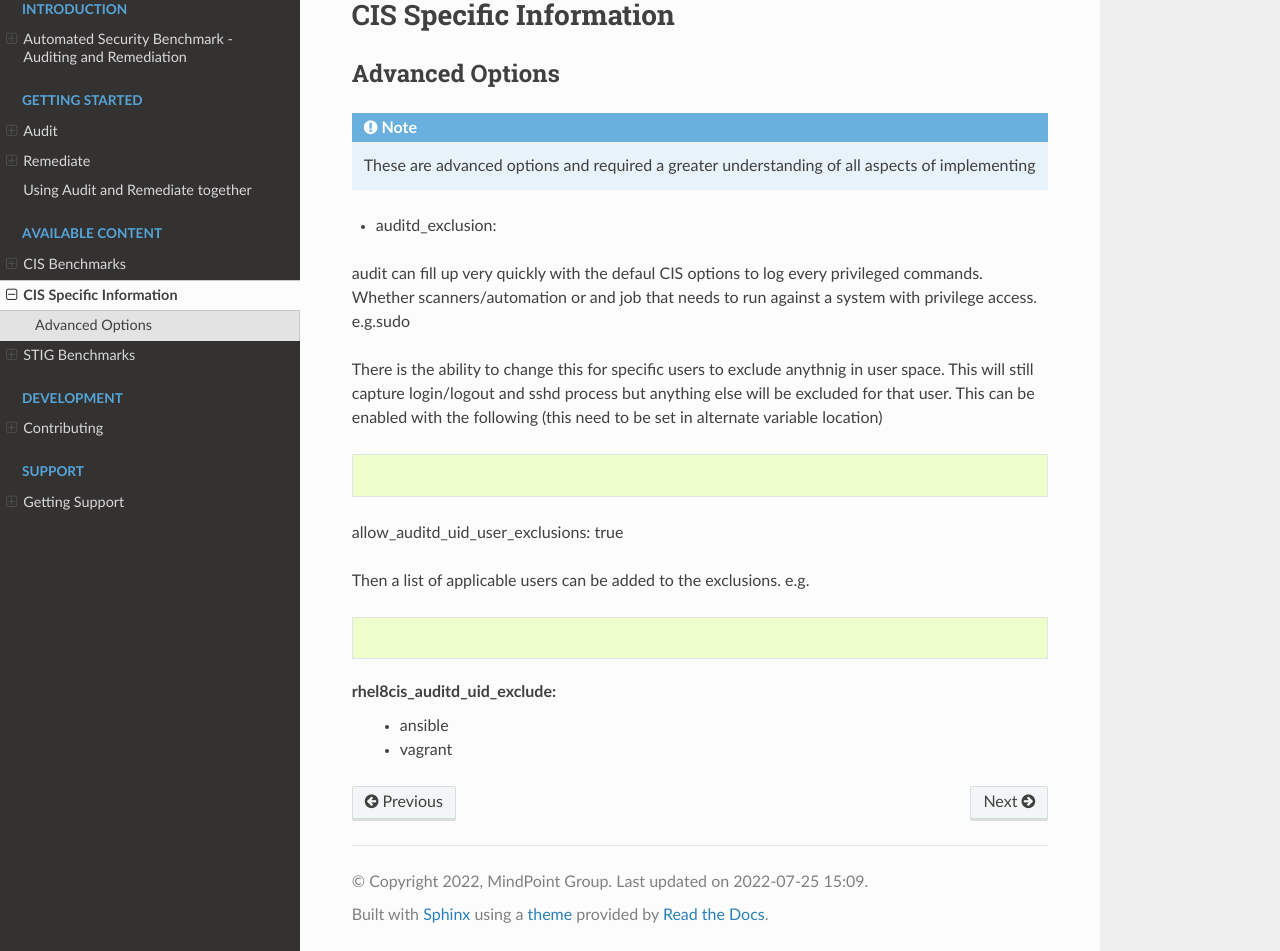
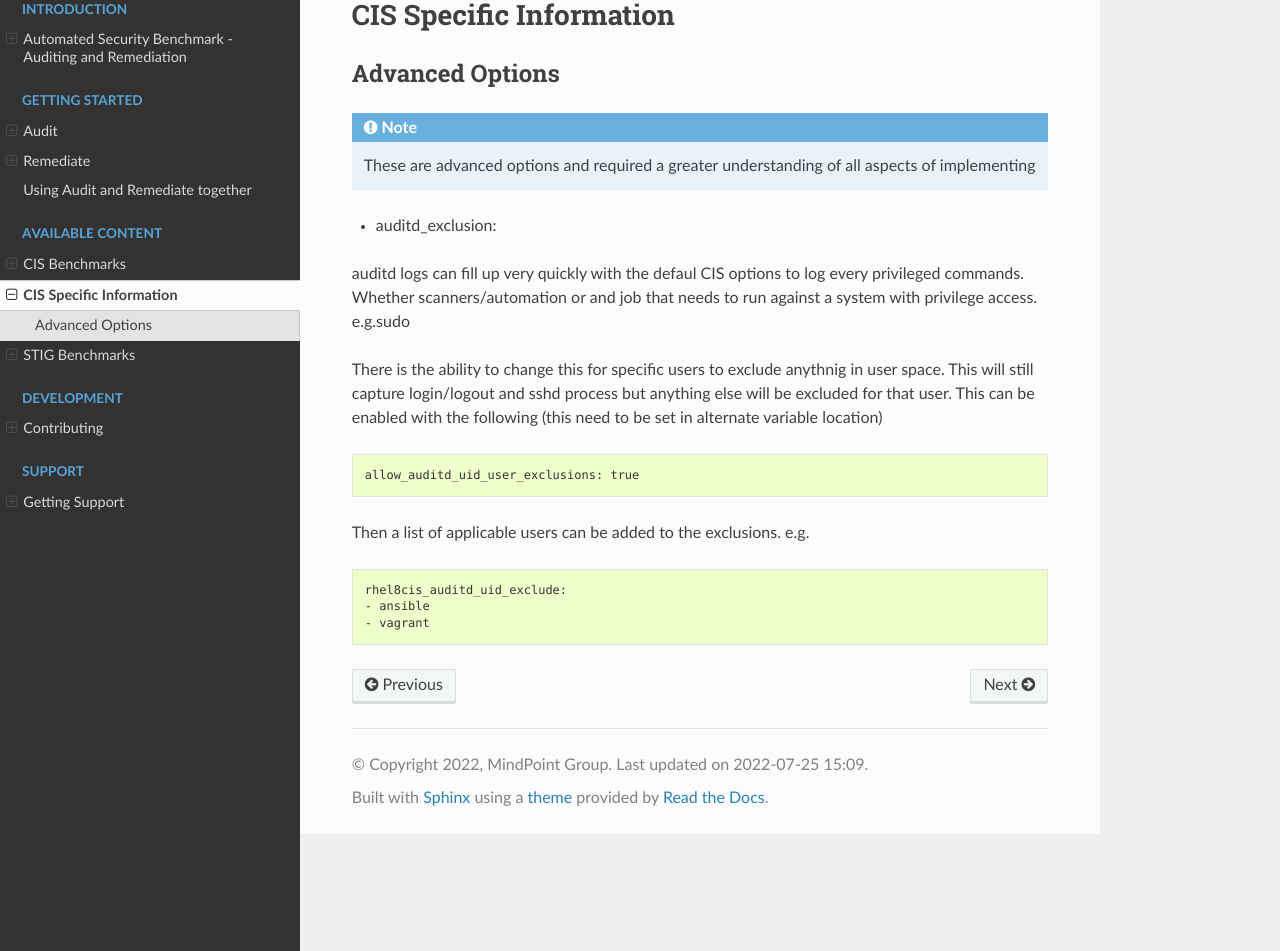
Before and after one commit to frederickw082922/lockdown_readthedocs, a Sphinx documentation site: the page built from docs/source/CIS/CIS_advanced.rst, in a window 1280 px wide and 1154 px high, cut to the strip 203-1154 px from the top of the window. Built offline with Sphinx 7.4.7 and the Read the Docs theme 2.0.0, drawn with Linux system fonts in a browser that asks for light colours; pages that are not in the unit, such as notebooks, are missing from menus.

Commit message:
updated layout
Signed-off-by: Mark Bolwell <mark.bollyuk@gmail.com>

```diff
--- a/docs/source/CIS/CIS_advanced.rst
+++ b/docs/source/CIS/CIS_advanced.rst
@@ -10,7 +10,7 @@ Advanced Options
 
 - auditd_exclusion:
 
-audit can fill up very quickly with the defaul CIS options to log every privileged commands.
+auditd logs can fill up very quickly with the defaul CIS options to log every privileged commands.
 Whether scanners/automation or and job that needs to run against a system with privilege access. e.g.sudo
 
 There is the ability to change this for specific users to exclude anythnig in user space.
@@ -18,7 +18,8 @@ This will still capture login/logout and sshd process but anything else will be
 This can be enabled with the following (this need to be set in alternate variable location)
 
 .. code-block:: console
-allow_auditd_uid_user_exclusions: true
+
+   allow_auditd_uid_user_exclusions: true
 
 
 Then a list of applicable users can be added to the exclusions.
@@ -26,6 +27,7 @@ e.g.
 
 
 .. code-block:: console
-rhel8cis_auditd_uid_exclude:
-    - ansible
-    - vagrant
+
+   rhel8cis_auditd_uid_exclude:
+   - ansible
+   - vagrant
```
